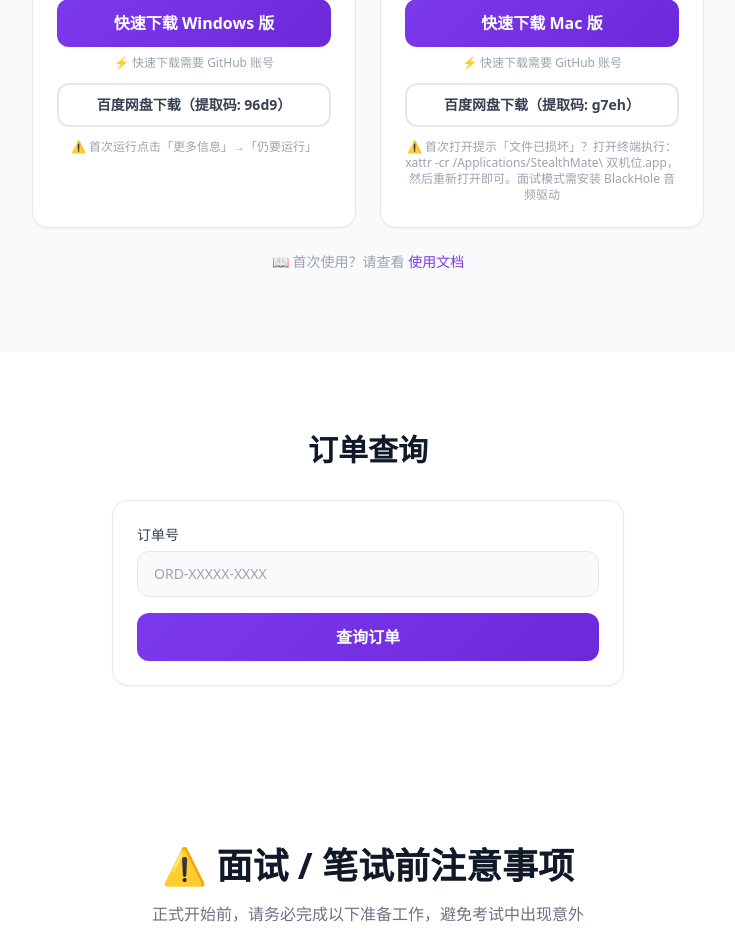
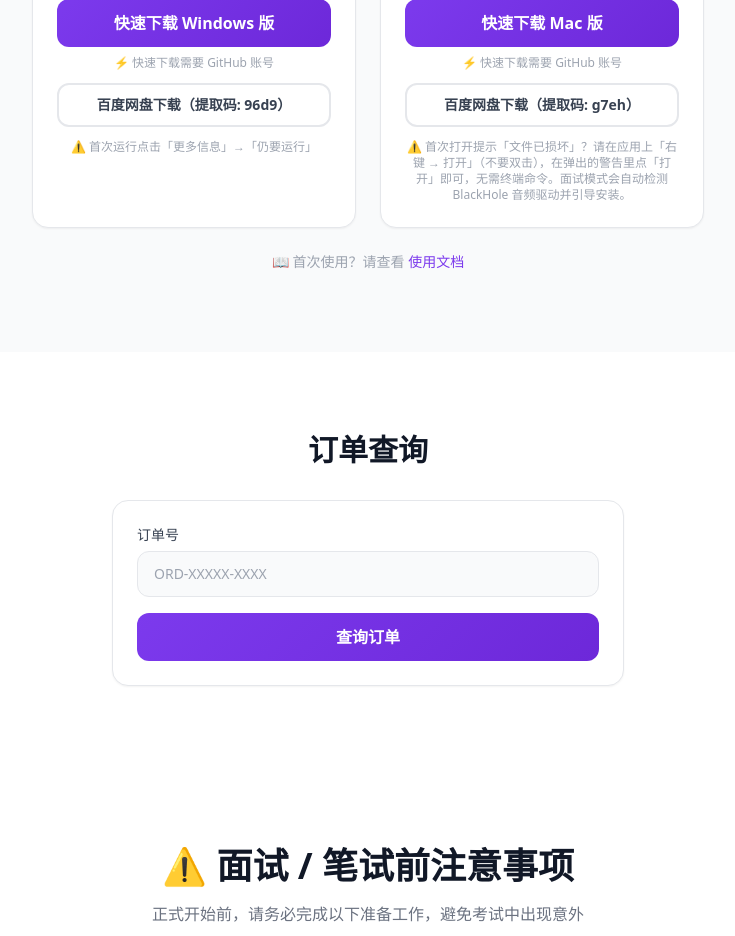
Before and after one commit to benshan123/landing, a Next.js app: page / in a window 1280 px wide. Shown: the part 4180-5116 px from the top of the page, without its empty margins (272-1007 px from the left). Built offline with nearby package versions, Linux system fonts and the light colour scheme.

Commit message:
chore: 更新下载链接至 v1.20.1 + Mac右键打开文案

```diff
--- a/app/i18n.ts
+++ b/app/i18n.ts
@@ -134,7 +134,7 @@ export const translations = {
     download_mac_btn: '快速下载 Mac 版',
     download_mac_note: '⚡ 快速下载需要 GitHub 账号',
     download_mac_baidu: '百度网盘下载（提取码: g7eh）',
-    download_mac_warn: '⚠️ 首次打开提示「文件已损坏」？打开终端执行：xattr -cr /Applications/StealthMate\\ 双机位.app，然后重新打开即可。面试模式需安装 BlackHole 音频驱动',
+    download_mac_warn: '⚠️ 首次打开提示「文件已损坏」？请在应用上「右键 → 打开」（不要双击），在弹出的警告里点「打开」即可，无需终端命令。面试模式会自动检测 BlackHole 音频驱动并引导安装。',
     download_twophone_tip: '推荐使用双机位版',
     download_twophone_tip_desc: '双机位版兼容所有单机位功能，同时支持手机端查看答案，安全性更高。建议直接下载双机位版获得最佳体验。',
     download_twophone_btn: '前往下载双机位版',
@@ -405,7 +405,7 @@ export const translations = {
     download_mac_btn: 'Download for Mac',
     download_mac_note: '⚡ Fast download requires GitHub account',
     download_mac_baidu: 'Baidu Netdisk (Code: g7eh)',
-    download_mac_warn: '⚠️ "App is damaged" on first open? Run in Terminal: xattr -cr /Applications/StealthMate\\ 双机位.app, then reopen. Interview mode requires BlackHole audio driver',
+    download_mac_warn: '⚠️ "App is damaged" on first open? Right-click the app → Open (do NOT double-click), then click Open in the warning dialog — no Terminal command needed. Interview mode auto-detects BlackHole audio driver and guides installation.',
     download_twophone_tip: 'Recommended: Dual-Device Version',
     download_twophone_tip_desc: 'The Dual-Device version includes all standard features plus phone-side answer display for enhanced security. We recommend downloading it for the best experience.',
     download_twophone_btn: 'Download Dual-Device Version',
--- a/app/page.tsx
+++ b/app/page.tsx
@@ -354,7 +354,7 @@ function DownloadSection() {
             <div className="text-4xl mb-3">💻</div>
             <h3 className="font-bold text-lg text-gray-900 mb-1">{t.download_win_title}</h3>
             <p className="text-sm text-gray-400 mb-4">{t.download_win_spec}</p>
-            <a href="https://github.com/benshan123/wdz/releases/download/v1.20.0-promax/StealthMate-ProMax-Setup-1.20.0.exe" target="_blank" rel="noopener noreferrer"
+            <a href="https://github.com/benshan123/wdz/releases/download/v1.20.1/StealthMate-ProMax-Setup-1.20.1.exe" target="_blank" rel="noopener noreferrer"
               className="btn-primary px-6 py-3 rounded-xl font-semibold inline-block w-full text-center mb-2">
               {t.download_win_btn}
             </a>
@@ -370,7 +370,7 @@ function DownloadSection() {
             <div className="text-4xl mb-3">🍎</div>
             <h3 className="font-bold text-lg text-gray-900 mb-1">{t.download_mac_title}</h3>
             <p className="text-sm text-gray-400 mb-4">{t.download_mac_spec}</p>
-            <a href="https://github.com/benshan123/wdz/releases/download/v1.20.0-promax/StealthMate-ProMax-1.20.0-arm64.dmg" target="_blank" rel="noopener noreferrer"
+            <a href="https://github.com/benshan123/wdz/releases/download/v1.20.1/StealthMate-ProMax-1.20.1-arm64.dmg" target="_blank" rel="noopener noreferrer"
               className="btn-primary px-6 py-3 rounded-xl font-semibold inline-block w-full text-center mb-2">
               {t.download_mac_btn}
             </a>
```
